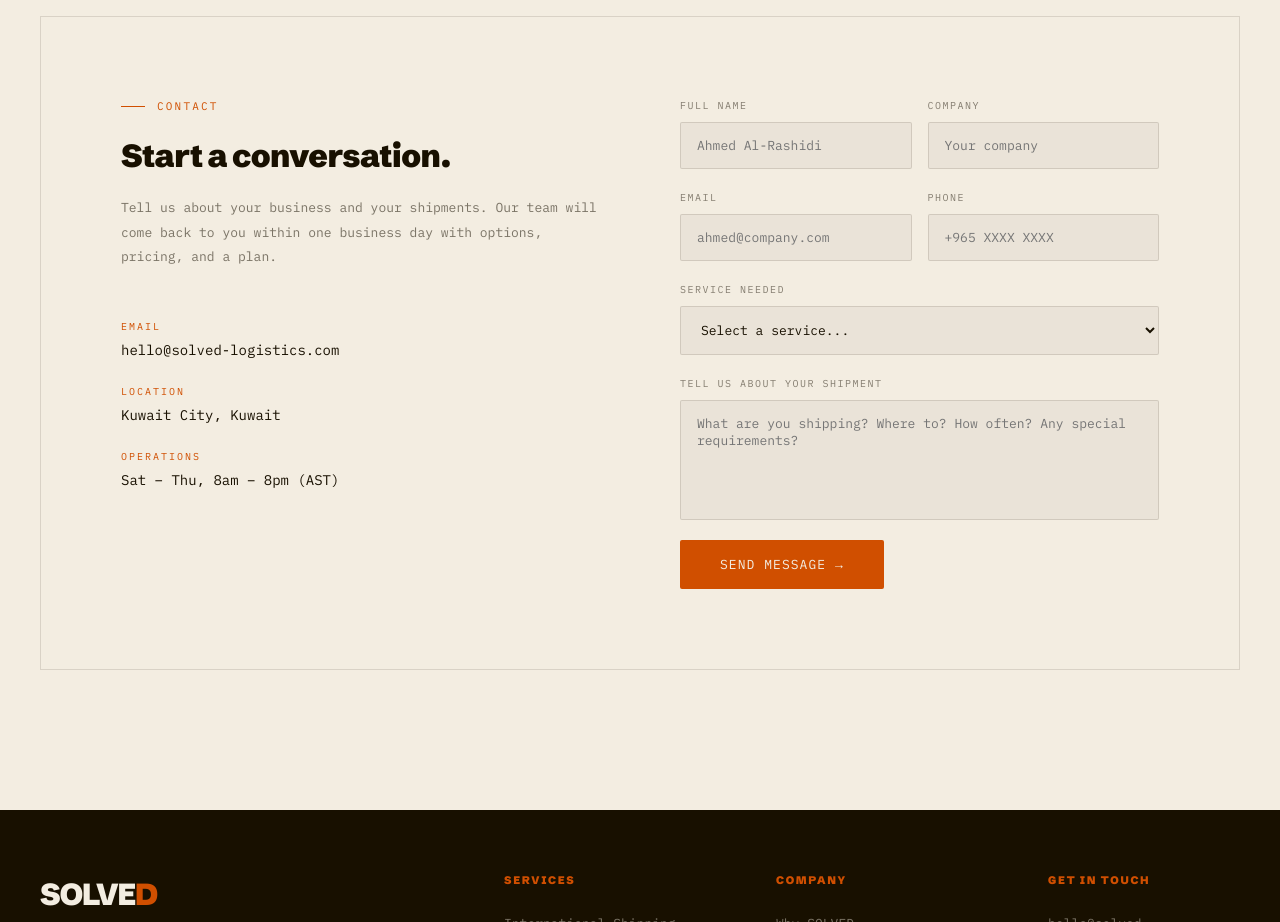
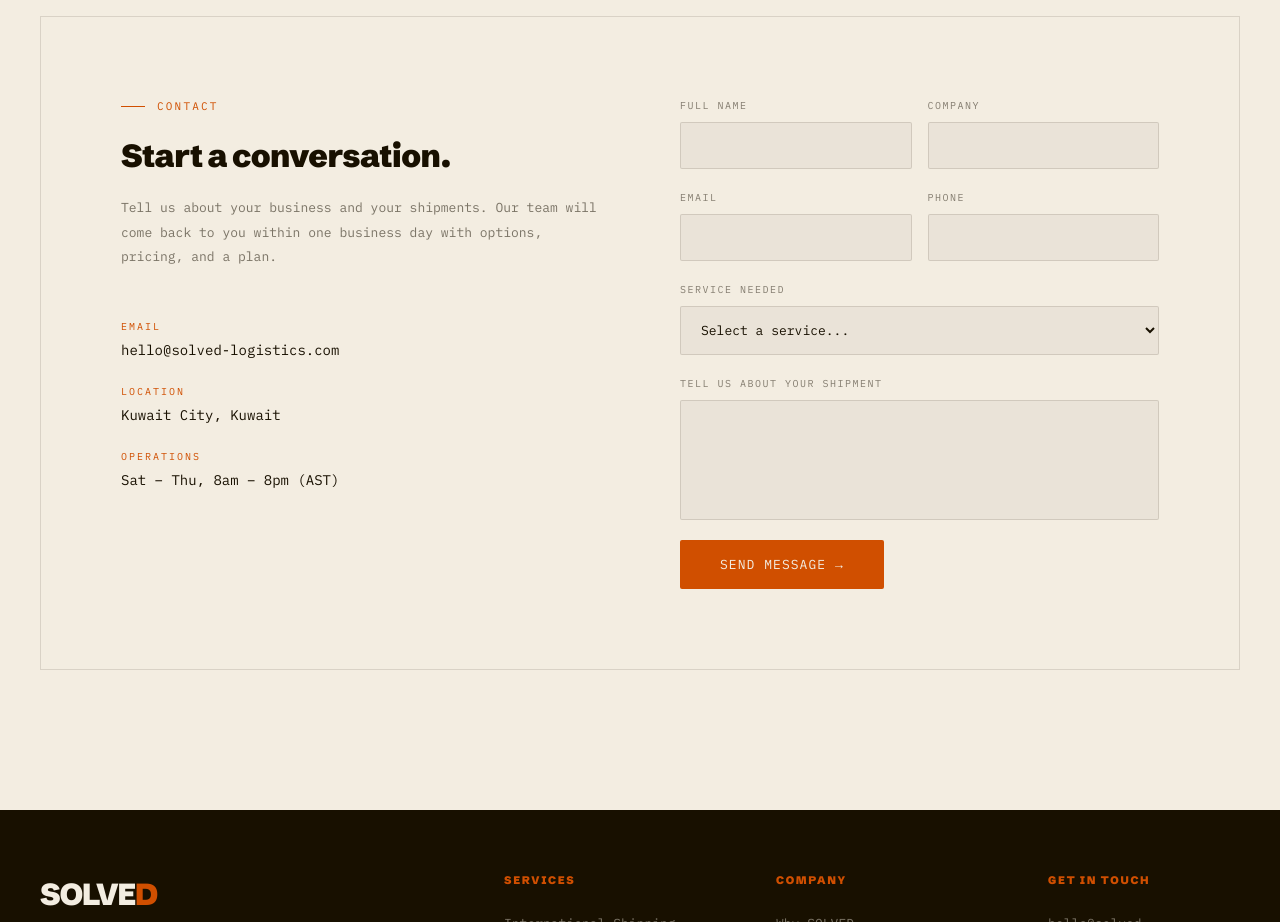
Before and after one commit to alshamiam/solved-logistics-website, a website: page index.html in a window 1280 px wide. Shown: the part 6600-7522 px from the top of the page. Drawn offline with Linux system fonts and the light colour scheme; no server answers.

Commit message:
fix: remove all form placeholder text

```diff
--- a/index.html
+++ b/index.html
@@ -1171,21 +1171,21 @@ footer {
       <div class="form-row">
         <div class="field">
           <label data-i18n="form_name">Full Name</label>
-          <input type="text" placeholder="Ahmed Al-Rashidi" required>
+          <input type="text" placeholder="" required>
         </div>
         <div class="field">
           <label data-i18n="form_company">Company</label>
-          <input type="text" placeholder="Your company">
+          <input type="text" placeholder="">
         </div>
       </div>
       <div class="form-row">
         <div class="field">
           <label data-i18n="form_email">Email</label>
-          <input type="email" placeholder="ahmed@company.com" required>
+          <input type="email" placeholder="" required>
         </div>
         <div class="field">
           <label data-i18n="form_phone">Phone</label>
-          <input type="tel" placeholder="+965 XXXX XXXX">
+          <input type="tel" placeholder="">
         </div>
       </div>
       <div class="field">
@@ -1203,7 +1203,7 @@ footer {
       </div>
       <div class="field">
         <label data-i18n="form_message">Tell us about your shipment</label>
-        <textarea placeholder="What are you shipping? Where to? How often? Any special requirements?"></textarea>
+        <textarea placeholder=""></textarea>
       </div>
       <button type="submit" class="submit-btn" id="submit-btn" data-i18n="form_submit">Send Message →</button>
     </form>
@@ -1493,7 +1493,7 @@ function switchLang(lang) {
   });
   // Placeholders
   const phs = {name:'ph_name',company:'ph_company',email_i:'ph_email',phone:'ph_phone',service:'ph_select',msg:'ph_msg'};
-  document.querySelector('input[placeholder="Ahmed Al-Rashidi"], input[placeholder="أحمد الراشدي"]') && (document.querySelector('input[placeholder="Ahmed Al-Rashidi"], input[placeholder="أحمد الراشدي"]').placeholder = T[lang].ph_name);
+  document.querySelector('input[placeholder=""], input[placeholder="أحمد الراشدي"]') && (document.querySelector('input[placeholder=""], input[placeholder="أحمد الراشدي"]').placeholder = T[lang].ph_name);
   document.querySelectorAll('input, textarea, select').forEach(el => {
     if (el.tagName === 'SELECT') { el.options[0] && (el.options[0].text = T[lang].ph_select); }
     else if (el.type === 'text' && el.placeholder && (el.placeholder.includes('Al-Rashidi') || el.placeholder.includes('الراشدي'))) el.placeholder = T[lang].ph_name;
```
